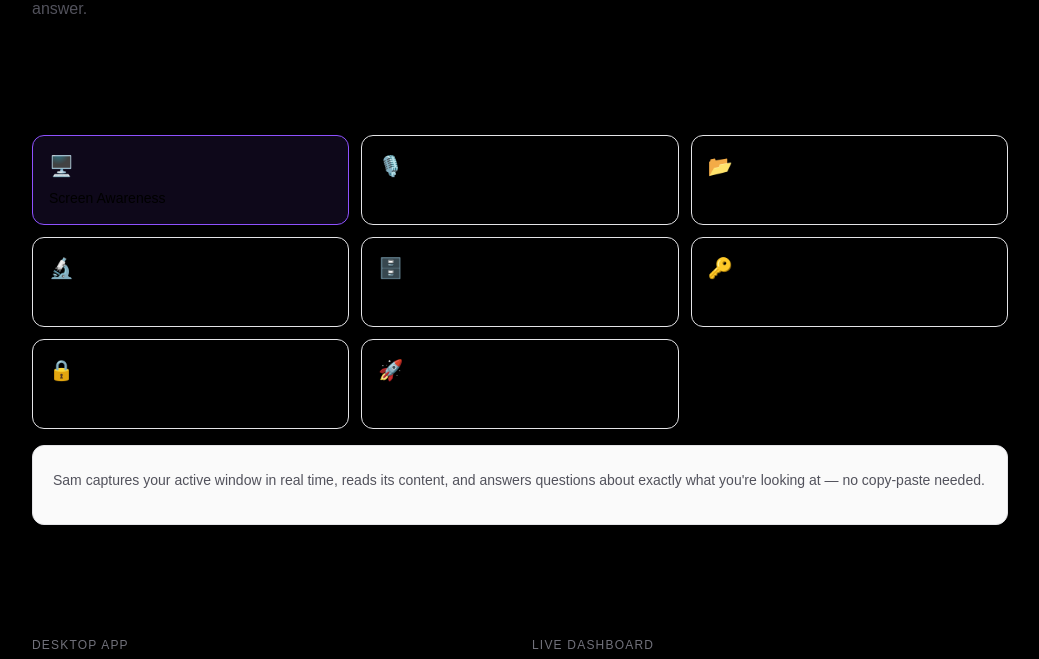
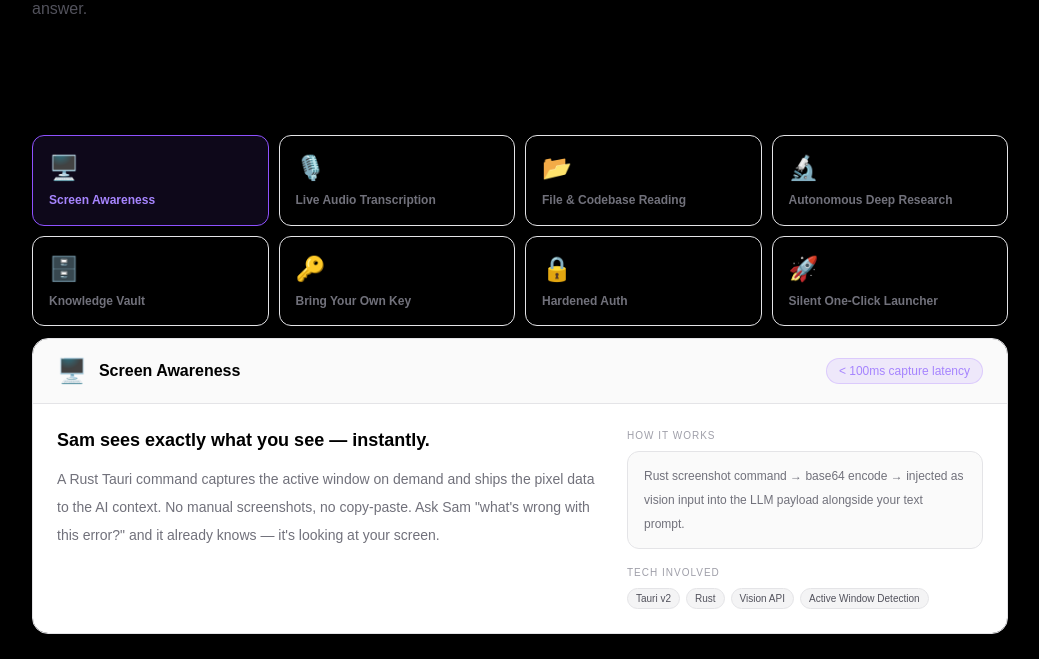
Before and after one commit to braxtonvogel/Portfolio-Website-W-AI-, a Next.js app: page /projects/sammyos in a window 1280 px wide. Shown: the part 1440-2099 px from the top of the page, without its empty margins (120-1159 px from the left). Built offline with nearby package versions, Linux system fonts and the light colour scheme; grey boxes are pictures that could not be loaded.

Commit message:
Add SammyOS project page content

```diff
--- a/app/projects/sammyos/page.tsx
+++ b/app/projects/sammyos/page.tsx
@@ -53,42 +53,82 @@ const FEATURES = [
   {
     icon: "🖥️",
     title: "Screen Awareness",
-    desc: "Sam captures your active window in real time, reads its content, and answers questions about exactly what you're looking at — no copy-paste needed.",
+    color: "violet",
+    stat: "< 100ms capture latency",
+    headline: "Sam sees exactly what you see — instantly.",
+    desc: "A Rust Tauri command captures the active window on demand and ships the pixel data to the AI context. No manual screenshots, no copy-paste. Ask Sam \"what's wrong with this error?\" and it already knows — it's looking at your screen.",
+    how: "Rust screenshot command → base64 encode → injected as vision input into the LLM payload alongside your text prompt.",
+    tags: ["Tauri v2", "Rust", "Vision API", "Active Window Detection"],
   },
   {
     icon: "🎙️",
     title: "Live Audio Transcription",
-    desc: "Listens to your microphone or meeting audio and pipes the live transcript directly into the AI context window.",
+    color: "blue",
+    stat: "Real-time streaming transcript",
+    headline: "Every word in your meeting becomes AI context.",
+    desc: "SammyOS taps your microphone or system audio and streams a live rolling transcript directly into Sam's context window. Ask follow-up questions mid-meeting without stopping to type. Sam heard it too.",
+    how: "Web Audio API → chunked PCM → Whisper transcription → appended to chat context on each utterance boundary.",
+    tags: ["Web Audio API", "Whisper", "Streaming", "Real-time"],
   },
   {
     icon: "📂",
     title: "File & Codebase Reading",
-    desc: "Upload individual files or entire codebases. Sam parses the structure and answers questions across the full content tree.",
+    color: "cyan",
+    stat: "Entire repo trees supported",
+    headline: "Drop a codebase. Sam reads every file.",
+    desc: "Upload individual files or entire directory trees. Sam parses the structure, indexes relationships between files, and answers questions spanning the full codebase — not just the file you happened to open.",
+    how: "Drag-drop upload → recursive file tree flattening → chunked context injection with path metadata preserved per file.",
+    tags: ["Next.js API Routes", "File System API", "Context Chunking"],
   },
   {
     icon: "🔬",
     title: "Autonomous Deep Research",
-    desc: "Kick off a multi-step research job. Sam searches, synthesizes, and saves a polished report to your Knowledge Vault automatically.",
+    color: "emerald",
+    stat: "Multi-step • Auto-saved reports",
+    headline: "Kick it off. Come back to a finished report.",
+    desc: "Describe a research question and Sam takes over — breaking it into sub-queries, searching across sources, cross-referencing results, and synthesizing a structured report. The finished report auto-saves to your Knowledge Vault without you lifting a finger.",
+    how: "Research job queued in Redis → polling loop (max 60 attempts, 5s intervals) → multi-step LLM chain → vault write on completion.",
+    tags: ["Redis Job Queue", "LLM Chaining", "Upstash", "Polling"],
   },
   {
     icon: "🗄️",
     title: "Knowledge Vault",
-    desc: "Every research report is persisted to a personal cloud vault with full-text search, upload counters, and job-status polling.",
+    color: "amber",
+    stat: "Persistent • Searchable • Cloud-synced",
+    headline: "Every insight Sam finds, saved forever.",
+    desc: "Research reports, uploaded analyses, and key findings are persisted to a personal cloud vault backed by Redis on Upstash. Each upload increments a live counter piped to the public telemetry dashboard — so your productivity is literally measurable.",
+    how: "VaultUpload component → POST /api/vault/ping on nexus-analyzer → Redis INCR on `telemetry:total:vault_upload` → live count on sammyos-live.",
+    tags: ["Upstash Redis", "CORS", "REST API", "Telemetry"],
   },
   {
     icon: "🔑",
     title: "Bring Your Own Key",
-    desc: "Store your OpenAI, Anthropic, Groq, or custom endpoint key. It gets priority in the provider chain, with free-tier fallback if missing.",
+    color: "rose",
+    stat: "5-provider fallback chain",
+    headline: "Your API key. Your priority. Zero wasted tokens.",
+    desc: "Store your OpenAI, Anthropic, Groq, or any OpenAI-compatible key in your account. It gets inserted first in the provider chain — meaning you get faster models and no rate-sharing with other users. If your key is missing, the free rotation kicks in automatically.",
+    how: "Settings page → key stored encrypted in nexus-analyzer → key-injection.ts fetches on each chat request → Custom → Ollama → Groq → Gemini → Cerebras.",
+    tags: ["JWT", "Key Injection", "Provider Routing", "Fallback Logic"],
   },
   {
     icon: "🔒",
     title: "Hardened Auth",
-    desc: "Rate-limited login and register routes (per-IP + per-account counters), bcrypt password hashing, JWT sessions, and CORS-locked API boundaries.",
+    color: "violet",
+    stat: "10 attempts / IP / 15 min",
+    headline: "Production-grade security, not tutorial auth.",
+    desc: "Login and register routes enforce per-IP and per-account rate limits. Passwords are bcrypt-hashed server-side, sessions are JWT-signed, and every cross-origin request is validated against an allowlist. The auth layer was built to survive real abuse — not just a demo.",
+    how: "Upstash rate-limit middleware → bcrypt hash on register → JWT sign → x-sammy-token header forwarded on all subsequent API calls.",
+    tags: ["bcrypt", "JWT", "Rate Limiting", "CORS", "Upstash"],
   },
   {
     icon: "🚀",
     title: "Silent One-Click Launcher",
-    desc: "SammyOS.vbs double-click starts the app with zero terminal windows — auto-checks for GitHub updates, validates dependencies, and self-deletes its Task Scheduler entry to prevent double-launch.",
+    color: "blue",
+    stat: "0 terminal windows on launch",
+    headline: "Double-click. App opens. Nothing else.",
+    desc: "SammyOS.vbs triggers launch.py which validates Node, npm, Rust, and Tauri-CLI, pulls any GitHub updates, then fires the app via Task Scheduler — all without a single terminal window appearing. A self-deleting helper prevents double-launch, and a log file captures every run.",
+    how: "SammyOS.vbs → wscript (silent) → launch.py → launcher_helper.vbs (Task Scheduler) → self-deletes task after fire → launcher.log written.",
+    tags: ["VBScript", "Python", "Task Scheduler", "GitHub API", "wmic"],
   },
 ];
 
@@ -273,26 +313,80 @@ export default function SammyOSProject() {
       <Section delay={240}>
         <div className="mt-14">
           <h2 className="text-2xl font-semibold mb-6">Feature Explorer</h2>
-          <div className="grid md:grid-cols-3 gap-3">
+
+          {/* GRID OF BUTTONS */}
+          <div className="grid grid-cols-2 md:grid-cols-4 gap-2.5">
             {FEATURES.map((f, i) => (
               <button
                 key={i}
                 onClick={() => setActiveFeature(i)}
-                className={`text-left p-4 rounded-xl border transition-all duration-200 ${
+                className={`text-left p-4 rounded-xl border transition-all duration-200 group ${
                   activeFeature === i
-                    ? "border-violet-500 bg-violet-500/10 text-black dark:text-white"
-                    : "border-zinc-200 dark:border-zinc-700 hover:border-zinc-400 dark:hover:border-zinc-500 text-zinc-600 dark:text-zinc-400"
+                    ? "border-violet-500 bg-violet-500/10"
+                    : "border-zinc-200 dark:border-zinc-700 hover:border-zinc-400 dark:hover:border-zinc-500"
                 }`}
               >
-                <span className="text-xl">{f.icon}</span>
-                <p className="mt-2 text-sm font-medium text-black dark:text-white">{f.title}</p>
+                <span className="text-2xl">{f.icon}</span>
+                <p className={`mt-2 text-xs font-semibold leading-snug ${
+                  activeFeature === i ? "text-violet-400" : "text-zinc-500 dark:text-zinc-400 group-hover:text-zinc-700 dark:group-hover:text-zinc-200"
+                }`}>
+                  {f.title}
+                </p>
               </button>
             ))}
           </div>
-          <div className="mt-4 p-5 rounded-xl bg-zinc-50 dark:bg-zinc-900 border border-zinc-200 dark:border-zinc-700 min-h-[80px] transition-all duration-300">
-            <p className="text-sm text-zinc-600 dark:text-zinc-300 leading-7">
-              {FEATURES[activeFeature].desc}
-            </p>
+
+          {/* RICH DETAIL PANEL */}
+          <div className="mt-3 rounded-2xl border border-zinc-200 dark:border-zinc-700 overflow-hidden">
+
+            {/* TOP BAR */}
+            <div className="flex items-center justify-between px-6 py-4 bg-zinc-50 dark:bg-zinc-900 border-b border-zinc-200 dark:border-zinc-800">
+              <div className="flex items-center gap-3">
+                <span className="text-2xl">{FEATURES[activeFeature].icon}</span>
+                <span className="font-semibold text-base">{FEATURES[activeFeature].title}</span>
+              </div>
+              <span className="text-xs font-mono text-violet-400 bg-violet-500/10 border border-violet-500/20 px-3 py-1 rounded-full">
+                {FEATURES[activeFeature].stat}
+              </span>
+            </div>
+
+            {/* BODY */}
+            <div className="p-6 bg-white dark:bg-zinc-950 grid md:grid-cols-5 gap-6">
+
+              {/* LEFT: headline + description */}
+              <div className="md:col-span-3 space-y-3">
+                <p className="text-lg font-semibold leading-snug text-black dark:text-white">
+                  {FEATURES[activeFeature].headline}
+                </p>
+                <p className="text-sm text-zinc-500 dark:text-zinc-400 leading-7">
+                  {FEATURES[activeFeature].desc}
+                </p>
+              </div>
+
+              {/* RIGHT: how it works + tech tags */}
+              <div className="md:col-span-2 space-y-4">
+                <div>
+                  <p className="text-[10px] uppercase tracking-widest text-zinc-400 mb-2">How it works</p>
+                  <p className="text-xs text-zinc-500 dark:text-zinc-400 font-mono leading-6 bg-zinc-50 dark:bg-zinc-900 border border-zinc-200 dark:border-zinc-800 rounded-xl px-4 py-3">
+                    {FEATURES[activeFeature].how}
+                  </p>
+                </div>
+                <div>
+                  <p className="text-[10px] uppercase tracking-widest text-zinc-400 mb-2">Tech involved</p>
+                  <div className="flex flex-wrap gap-1.5">
+                    {FEATURES[activeFeature].tags.map((tag) => (
+                      <span
+                        key={tag}
+                        className="text-[10px] px-2 py-0.5 rounded-full bg-zinc-100 dark:bg-zinc-800 border border-zinc-200 dark:border-zinc-700 text-zinc-600 dark:text-zinc-300 font-mono"
+                      >
+                        {tag}
+                      </span>
+                    ))}
+                  </div>
+                </div>
+              </div>
+
+            </div>
           </div>
         </div>
       </Section>
```
